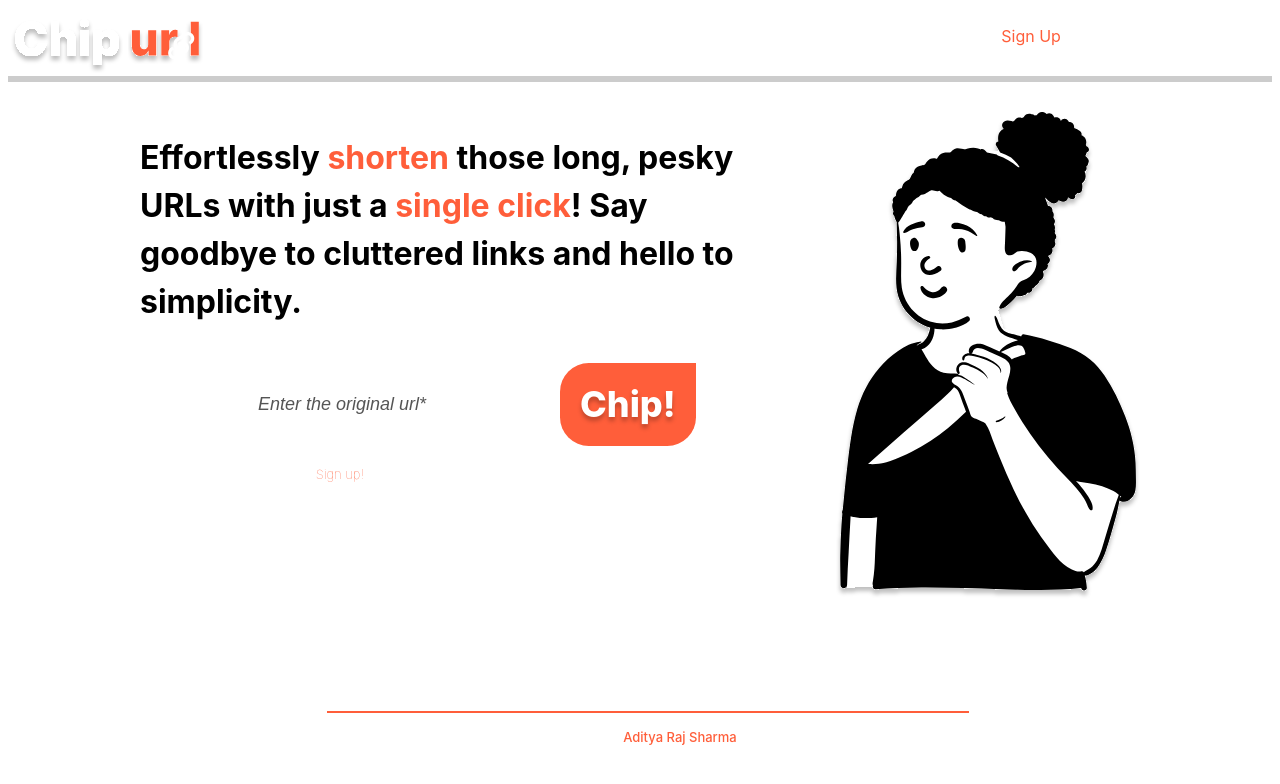
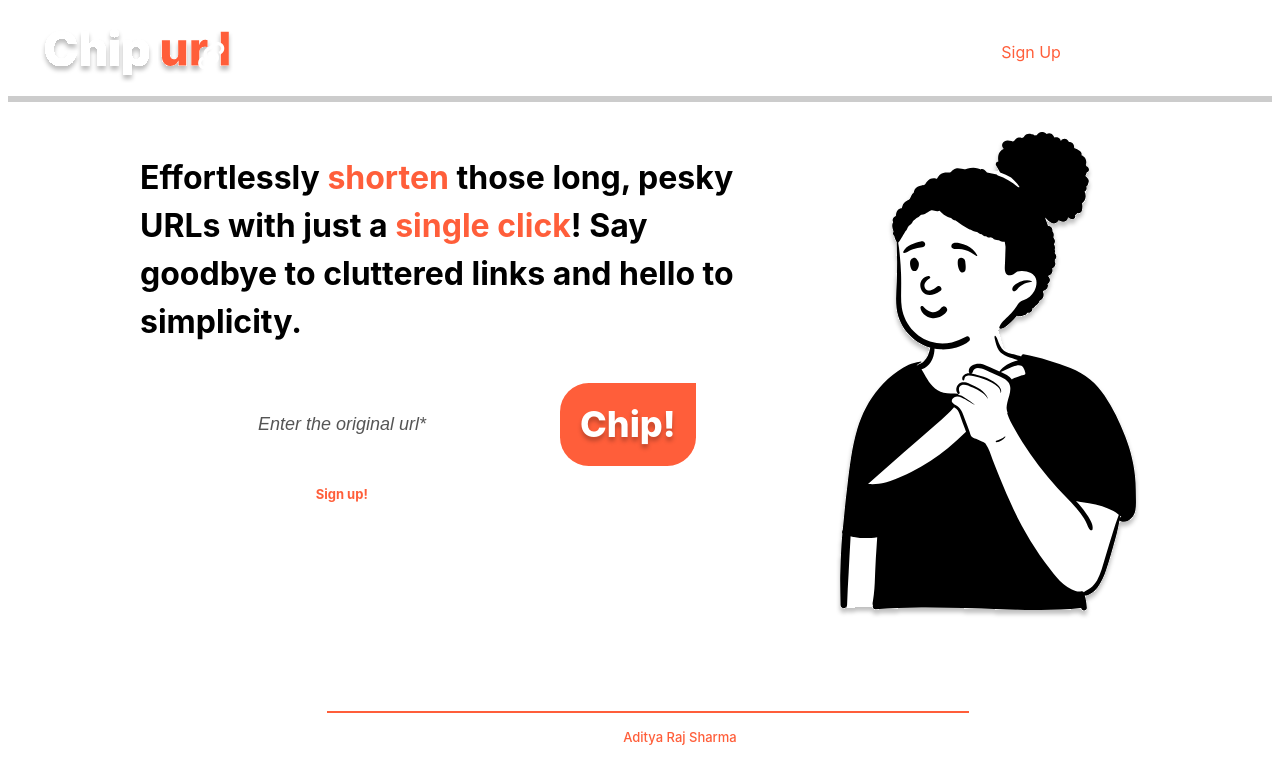
Before and after one commit to Rebooting-Me/Chip-URL, a React app in the folder client/: page / in a window 1280 px wide. Shown: the top 784 px of the page. Built offline with nearby package versions, Linux system fonts and the light colour scheme; the HTML template or start-up script is replaced by a standard one.

Commit message:
styling changes

```diff
--- a/client/src/components/form/Form.css
+++ b/client/src/components/form/Form.css
@@ -66,6 +66,8 @@ textarea::placeholder {
 }
 
 #want-custom {
+    display: flex;
+    align-items: center;
     align-self: flex-start;
 }
 
--- a/client/src/components/form/Form.jsx
+++ b/client/src/components/form/Form.jsx
@@ -36,9 +36,9 @@ const Form = ({ isAuthenticated }) => {
   };
 
   return (
-    <section style={{position: 'relative'}}>
+    <section style={{ position: "relative" }}>
       <form className="inputForm" onSubmit={handleSubmit}>
-        <div style={{display: 'flex', flexDirection: 'column', gap: '1em'}}>
+        <div style={{ display: "flex", flexDirection: "column", gap: "1em" }}>
           <input
             type="url"
             id="originalUrl"
@@ -58,22 +58,41 @@ const Form = ({ isAuthenticated }) => {
               onChange={(e) => setShortUrl(e.target.value)}
             />
           )}
-          </div>
-          <button type="submit" id="chip">
-            <span>Chip!</span>
-          </button>
-        </form>
+        </div>
+        <button type="submit" id="chip">
+          <span>Chip!</span>
+        </button>
+      </form>
       {!isAuthenticated && (
         <p id="want-custom">
           Want a custom shortened url?
           <br />
-          <Link href="/login" style={{ color: "#FF5E3A", textDecoration: "none" }}>
+          <Link
+            href="/login"
+            style={{
+              color: "#FF5E3A",
+              textDecoration: "none",
+              fontWeight: "bold",
+            }}
+          >
             Sign up!
           </Link>
         </p>
       )}
       {showOverlay && (
         <div className="overlay">
+          <div
+            style={{
+              position: "absolute",
+              top: 0,
+              left: 0,
+              width: "100vw",
+              height: "100vh",
+              backgroundColor: "rgba(0, 0, 0, 0.24)",
+              backdropFilter: "blur(2px)",
+              zIndex: "100",
+            }}
+          />
           <div
             className="overlay-content"
             style={{
@@ -136,19 +155,6 @@ const Form = ({ isAuthenticated }) => {
               Close
             </button>
           </div>
-
-          <div
-            style={{
-              position: "absolute",
-              top: 0,
-              left: 0,
-              width: "100vw",
-              height: "100vh",
-              backgroundColor: "rgba(0, 0, 0, 0.24)",
-              backdropFilter: "blur(2px)",
-              zIndex: "100",
-            }}
-          />
         </div>
       )}
     </section>
--- a/client/src/components/navbar/Navbar.jsx
+++ b/client/src/components/navbar/Navbar.jsx
@@ -10,7 +10,8 @@ const Navbar = ({ isAuthenticated }) => {
         style={{
           display: "flex",
           justifyContent: "space-between",
-          paddingRight: "30px",
+          alignItems: "center",
+          padding: "10px 30px",
         }}
       >
         <Link to="/">
--- a/client/src/pages/MainPage.jsx
+++ b/client/src/pages/MainPage.jsx
@@ -9,7 +9,6 @@ const MainPage = ({isAuthenticated}) => {
         <Navbar isAuthenticated={isAuthenticated} />
         <Hero isAuthenticated={isAuthenticated} />
         {/* <div className="foot"><Footer /></div> */}
-
       </div>
     );
 }
--- a/client/src/pages/Signup.jsx
+++ b/client/src/pages/Signup.jsx
@@ -104,7 +104,10 @@ const SignupPage = () => {
               {"->"}
             </button>
           </form>
-          <p>
+          <p style= {
+            {display: "flex",
+            alignItems: "center",
+            }}>
             Already have an account?
             <Link
               id="login"
@@ -122,7 +125,6 @@ const SignupPage = () => {
           {/*make this a route*/}
         </div>
       </div>
-      <Footer />
     </>
   );
 };
```
